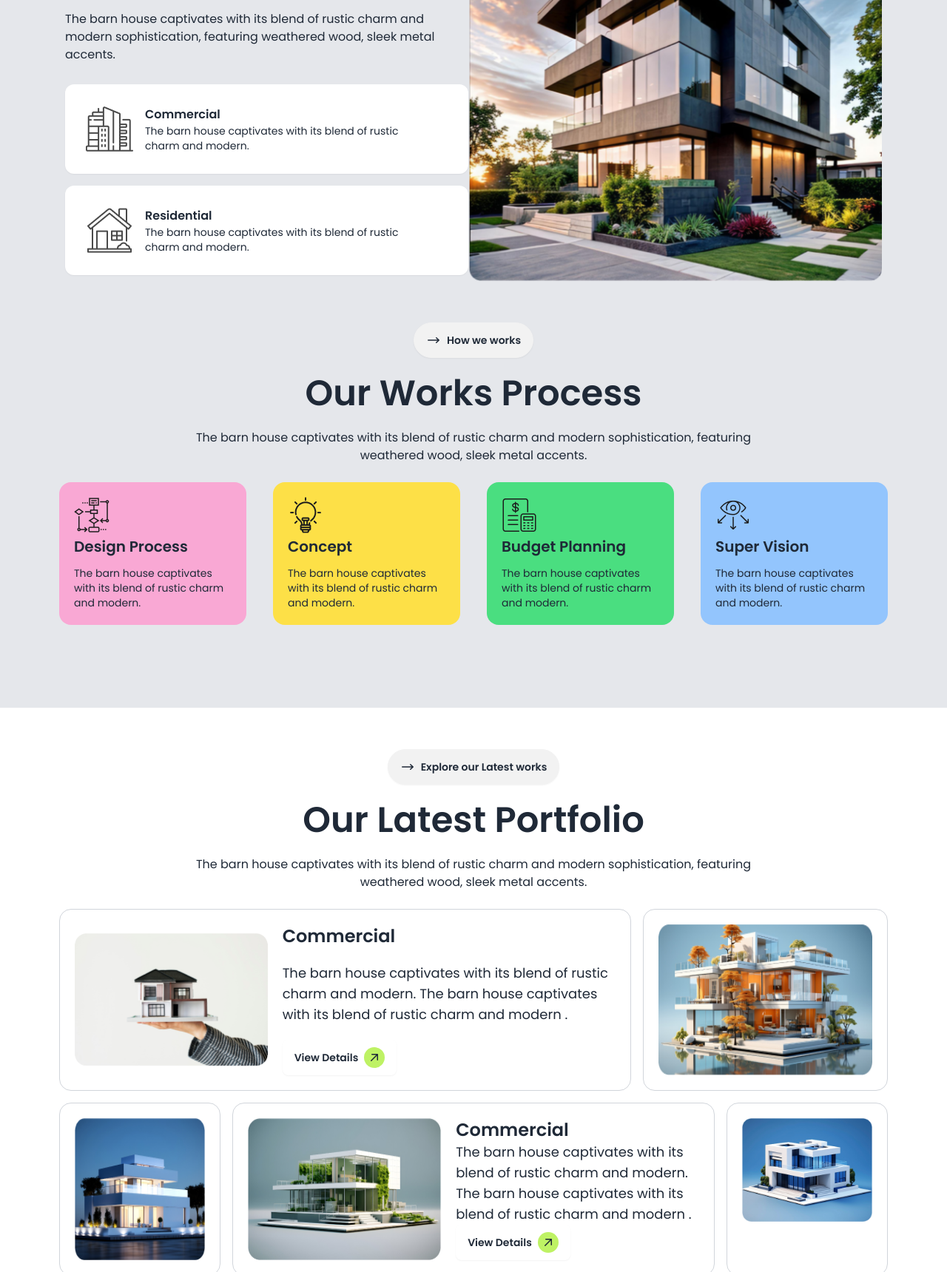
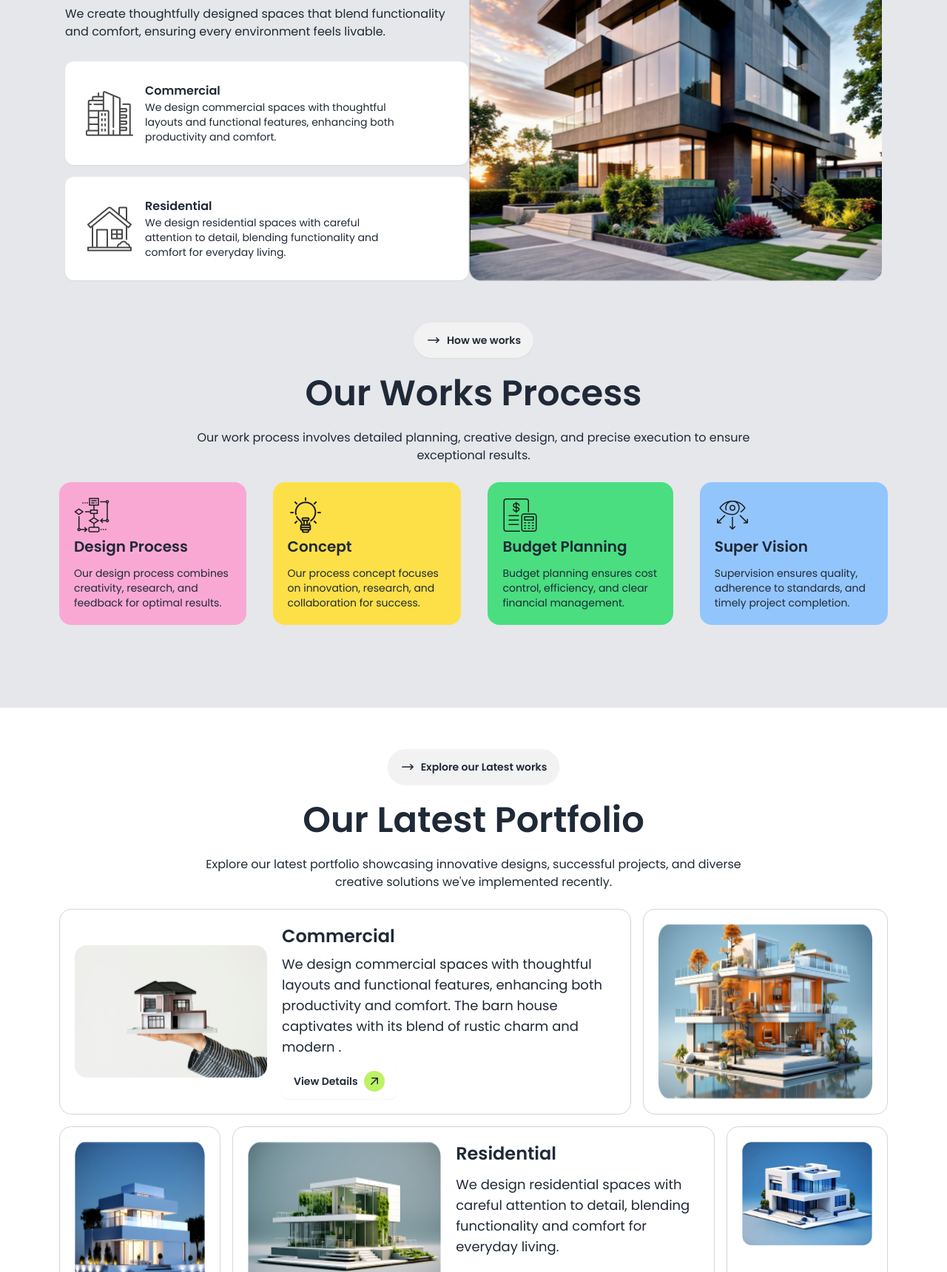
Before and after one commit to Tanjidshafin/Rinterio-House_dealer, a plain HTML site: page index.html in a window 1280 px wide. Shown: the part 1080-2800 px from the top of the page at 74% size. Drawn offline with nearby package versions, Linux system fonts and the light colour scheme.

Commit message:
relavant description added

```diff
--- a/index.html
+++ b/index.html
@@ -111,9 +111,9 @@
                 <img class="mx-auto" src="assets/banner.png" alt="">
                 <h1 class="text-2xl lg:text-5xl max-w-[55rem] mx-auto text-center font-bold">A barn house of this design
                     has a striking appearance</h1>
-                <p class="text-center my-4 text-sm lg:my-7 lg:max-w-[47rem] mx-auto">The barn house captivates with its
-                    blend of rustic charm and modern sophistication, featuring weathered wood, sleek metal accents, and
-                    large windows that flood the space with natural light.</p>
+                <p class="text-center my-4 text-sm lg:my-7 lg:max-w-[47rem] mx-auto">The barn house seamlessly merges
+                    rustic charm with modern sophistication, showcasing weathered wood, sleek metal, and abundant
+                    natural light..</p>
                 <div class="text-center">
                     <button class="btn  lg:w-auto text-lg bg-lime-200 rounded-full border-lime-300">View Details
                         <svg xmlns="http://www.w3.org/2000/svg" viewBox="0 0 20 20" fill="currentColor"
@@ -146,17 +146,18 @@
                                 class="lg:text-5xl text-center lg:text-start text-xl font-semibold lg:max-w-[35rem] mt-5">
                                 We
                                 design thoughtful, liveable spaces</h1>
-                            <p class="lg:max-w-[35rem] text-center my-3 lg:text-start lg:my-7">The barn house captivates
-                                with its blend of rustic charm and
-                                modern sophistication, featuring weathered wood, sleek metal accents.</p>
+                            <p class="lg:max-w-[35rem] text-center my-3 lg:text-start lg:my-7">We create thoughtfully
+                                designed spaces that blend functionality and comfort, ensuring every environment feels
+                                livable.</p>
                             <div class="flex flex-col gap-4">
                                 <div
                                     class="flex items-start lg:items-center gap-4 lg:p-7 p-4 rounded-xl shadow-sm bg-white">
                                     <img class="w-10 lg:w-auto" src="assets/commercial.png" alt="">
                                     <div>
                                         <h1 class="font-semibold">Commercial</h1>
-                                        <p class="lg:max-w-[22rem] text-sm">The barn house captivates with its blend of
-                                            rustic charm and modern.</p>
+                                        <p class="lg:max-w-[22rem] text-sm">We design commercial spaces with thoughtful
+                                            layouts and functional features, enhancing both productivity and comfort.
+                                        </p>
                                     </div>
                                 </div>
                                 <div
@@ -164,8 +165,9 @@
                                     <img class="w-10 lg:w-auto" src="assets/residential.png" alt="">
                                     <div>
                                         <h1 class="font-semibold">Residential</h1>
-                                        <p class="lg:max-w-[22rem] text-sm">The barn house captivates with its blend of
-                                            rustic charm and modern.</p>
+                                        <p class="lg:max-w-[22rem] text-sm">We design residential spaces with careful
+                                            attention to detail, blending functionality and comfort for everyday living.
+                                        </p>
                                     </div>
                                 </div>
                             </div>
@@ -186,32 +188,27 @@
                             How we works</button>
                     </div>
                     <h1 class="text-2xl lg:text-5xl font-semibold text-center my-6">Our Works Process</h1>
-                    <p class="text-center max-w-[47rem] mx-auto my-6">The barn house captivates with its blend of rustic
-                        charm and modern sophistication, featuring weathered wood, sleek metal accents.</p>
+                    <p class="text-center max-w-[47rem] mx-auto my-6">Our work process involves detailed planning, creative design, and precise execution to ensure exceptional results.</p>
                     <div class="flex flex-col lg:flex-row lg:gap-9 gap-4 justify-between items-center">
                         <div class="p-5 bg-pink-300 rounded-2xl active:scale-95 active:transition-all ">
                             <img src="assets/flow-chart.png" alt="">
                             <h1 class="mb-3 mt-1 text-xl font-semibold">Design Process</h1>
-                            <p class="text-sm lg:text-md">The barn house captivates with its blend of rustic charm and
-                                modern.</p>
+                            <p class="text-sm lg:text-md">Our design process combines creativity, research, and feedback for optimal results.</p>
                         </div>
                         <div class="p-5 bg-yellow-300 rounded-2xl active:scale-95 active:transition-all ">
                             <img src="assets/concept.png" alt="">
                             <h1 class="mb-3 mt-1 text-xl font-semibold">Concept</h1>
-                            <p class="text-sm lg:text-md">The barn house captivates with its blend of rustic charm and
-                                modern.</p>
+                            <p class="text-sm lg:text-md">Our process concept focuses on innovation, research, and collaboration for success.</p>
                         </div>
                         <div class="p-5 bg-green-400 rounded-2xl active:scale-95 active:transition-all ">
                             <img src="assets/budget-planning.png" alt="">
                             <h1 class="mb-3 mt-1 text-xl font-semibold">Budget Planning</h1>
-                            <p class="text-sm lg:text-md">The barn house captivates with its blend of rustic charm and
-                                modern.</p>
+                            <p class="text-sm lg:text-md">Budget planning ensures cost control, efficiency, and clear financial management.</p>
                         </div>
                         <div class="p-5 bg-blue-300 rounded-2xl active:scale-95 active:transition-all ">
                             <img src="assets/vision.png" alt="">
                             <h1 class="mb-3 mt-1 text-xl font-semibold">Super Vision</h1>
-                            <p class="text-sm lg:text-md">The barn house captivates with its blend of rustic charm and
-                                modern.</p>
+                            <p class="text-sm lg:text-md">Supervision ensures quality, adherence to standards, and timely project completion.</p>
                         </div>
                     </div>
                 </section>
@@ -229,18 +226,16 @@
                         Explore our Latest works</button>
                 </div>
                 <h1 class="text-2xl lg:text-5xl font-semibold text-center my-6">Our Latest Portfolio</h1>
-                <p class="text-center max-w-[47rem] mx-auto my-6">The barn house captivates with its blend of rustic
-                    charm
-                    and modern sophistication, featuring weathered wood, sleek metal accents.</p>
-                <div class="flex flex-col lg:flex-row justify-between gap-4">
+                <p class="text-center max-w-[47rem] mx-auto my-6">Explore our latest portfolio showcasing innovative designs, successful projects, and diverse creative solutions we've implemented recently.</p>
+                <div class="flex flex-col-reverse lg:flex-row justify-between gap-4">
                     <div
                         class="flex flex-col lg:flex-row basis-[70%]  p-5 rounded-2xl  border border-gray-300 gap-5  justify-between items-center">
 
                         <img class="w-full" src="assets/img1.png" alt="">
                         <div>
                             <h1 class="lg:text-2xl text-xl font-semibold">Commercial</h1>
-                            <p class="lg:text-lg lg:my-5">The barn house captivates with its blend of rustic charm and
-                                modern.
+                            <p class="lg:text-lg lg:my-2">We design commercial spaces with thoughtful
+                                layouts and functional features, enhancing both productivity and comfort.
                                 The barn house
                                 captivates with its blend of rustic charm and modern .</p>
                             <button class="btn bg-transparent border-none">View Details<svg
@@ -258,17 +253,16 @@
                     </div>
 
                 </div>
-                <div class="flex flex-col lg:flex-row gap-4 mt-4">
+                <div class="flex flex-col  lg:flex-row gap-4 mt-4">
                     <div class="basis-[20%] p-5 order-2 lg:order-3 rounded-2xl  border border-gray-300"><img
                             class="w-full" src="assets/img3.png" alt=""></div>
                     <div
                         class="flex flex-col order-1 lg:order-2 lg:flex-row basis-[60%] p-5 gap-5 rounded-2xl border border-gray-300">
                         <img src="assets/img4.png" alt="">
                         <div>
-                            <h1 class="lg:text-2xl text-xl font-semibold">Commercial</h1>
-                            <p class="lg:text-lg">The barn house captivates with its blend of rustic charm and modern.
-                                The barn house
-                                captivates with its blend of rustic charm and modern .</p>
+                            <h1 class="lg:text-2xl text-xl font-semibold">Residential</h1>
+                            <p class="lg:text-lg lg:my-3">We design residential spaces with careful
+                                attention to detail, blending functionality and comfort for everyday living.</p>
                             <button class="btn bg-transparent border-none">View Details<svg
                                     xmlns="http://www.w3.org/2000/svg" viewBox="0 0 20 20" fill="currentColor"
                                     class="size-7 bg-lime-300 rounded-full p-1">
@@ -297,8 +291,7 @@
                             Rinterio News</button>
                     </div>
                     <h1 class="text-2xl lg:text-5xl font-semibold text-center my-6">Read Our Articles and News</h1>
-                    <p class="text-center max-w-[47rem] mx-auto my-6">The barn house captivates with its blend of rustic
-                        charm and modern sophistication, featuring weathered wood, sleek metal accents.</p>
+                    <p class="text-center max-w-[47rem] mx-auto my-6">Read our articles and news to stay informed about industry trends, insightful analysis, and updates on our latest projects and achievements. Our content provides valuable information and keeps you connected with our ongoing innovations and professional milestones.</p>
                     <div class="grid grid-cols-1 lg:grid-cols-3 gap-10 mx-3">
                         <a href="" class="group rounded-2xl relative block overflow-hidden">
                             <button
@@ -345,8 +338,7 @@
                                 <h3 class="mt-4 text-lg font-medium text-gray-900">How to choose the furniture right of
                                     your home.</h3>
 
-                                <p class="mt-1.5 text-sm text-gray-700">The barn house captivates with its blend of
-                                    rustic charm and modern. </p>
+                                <p class="mt-1.5 text-sm text-gray-700">Choose furniture based on style, comfort, size, and functionality for your home </p>
 
                                 <form class="mt-4">
                                     <button class="btn bg-white border-none">
@@ -405,8 +397,7 @@
                                 <h3 class="mt-4 text-lg font-medium text-gray-900">How to choose the furniture right of
                                     your home.</h3>
 
-                                <p class="mt-1.5 text-sm text-gray-700">The barn house captivates with its blend of
-                                    rustic charm and modern. </p>
+                                <p class="mt-1.5 text-sm text-gray-700">Choose furniture based on style, comfort, size, and functionality for your home </p>
 
                                 <form class="mt-4">
                                     <button class="btn bg-white border-none">
@@ -465,8 +456,7 @@
                                 <h3 class="mt-4 text-lg font-medium text-gray-900">How to choose the furniture right of
                                     your home.</h3>
 
-                                <p class="mt-1.5 text-sm text-gray-700">The barn house captivates with its blend of
-                                    rustic charm and modern. </p>
+                                <p class="mt-1.5 text-sm text-gray-700">Choose furniture based on style, comfort, size, and functionality for your home </p>
 
                                 <form class="mt-4">
                                     <button class="btn bg-white border-none">
@@ -588,18 +578,18 @@
                             Lets Connect</button>
                     </div>
                     <h1 class="text-2xl lg:text-5xl font-semibold text-center my-6">Let’s Discuss Next Project</h1>
-                    <p class="text-center max-w-[47rem] mx-auto my-6">The barn house captivates with its blend of rustic
-                        charm and modern sophistication, featuring weathered wood, sleek metal accents.</p>
-                    <div class="grid lg:grid-cols-2 grid-cols-1 gap-3">
+                    <p class="text-center max-w-[47rem] mx-auto my-6">Let's discuss your next project to explore ideas, define goals, and create a plan that brings your vision to life.</p>
+                    <div class="grid lg:grid-cols-2 grid-cols-1 gap-3 lg:gap-5">
                         <input placeholder="First Name" class="lg:h-16 h-12 pl-5 rounded-full" type="text" name=""
                             id="">
                         <input placeholder="Last Name" class="lg:h-16 h-12 pl-5 rounded-full" type="text" name="" id="">
-                        <input required placeholder="Phone Number*" class="lg:h-16 h-12 pl-5 rounded-full" type="number"
+                        <input required  placeholder="Phone Number*" class=" lg:h-16 h-12 pl-5 rounded-full" type="number"
                             name="" id="">
                         <input required placeholder="Email Address*" class="lg:h-16 h-12 pl-5 rounded-full" type="email"
                             name="" id="">
-                        <textarea  placeholder="Write Your Message here"
-                            class="resize-none lg:col-span-2 pt-5 pl-5 h-52 lg:h-72 rounded-3xl" name="" id=""></textarea>
+                        <textarea placeholder="Write Your Message here"
+                            class="resize-none lg:col-span-2 pt-5 pl-5 h-52 lg:h-72 rounded-3xl" name=""
+                            id=""></textarea>
                     </div>
                     <div class="text-end mt-3">
                         <button class="btn lg:w-auto w-full rounded-full bg-lime-300">Send Mail<svg
@@ -630,7 +620,8 @@
 
                         <span class="text-2xl text-white text-center font-bold">Rinterio</span></a>
                 </div>
-               <p class="text-center max-w-[47rem] text-gray-400 mx-auto my-6">The barn house captivates with its blend of rustic
+                <p class="text-center max-w-[47rem] text-gray-400 mx-auto my-6">The barn house captivates with its blend
+                    of rustic
                     charm and modern sophistication, featuring weathered wood, sleek metal accents.</p>
                 <ul class="flex flex-col lg:flex-row justify-center items-center text-gray-400 gap-10">
                     <li>Home</li>
```
Lines whose indentation alone changed are shown as unchanged.
